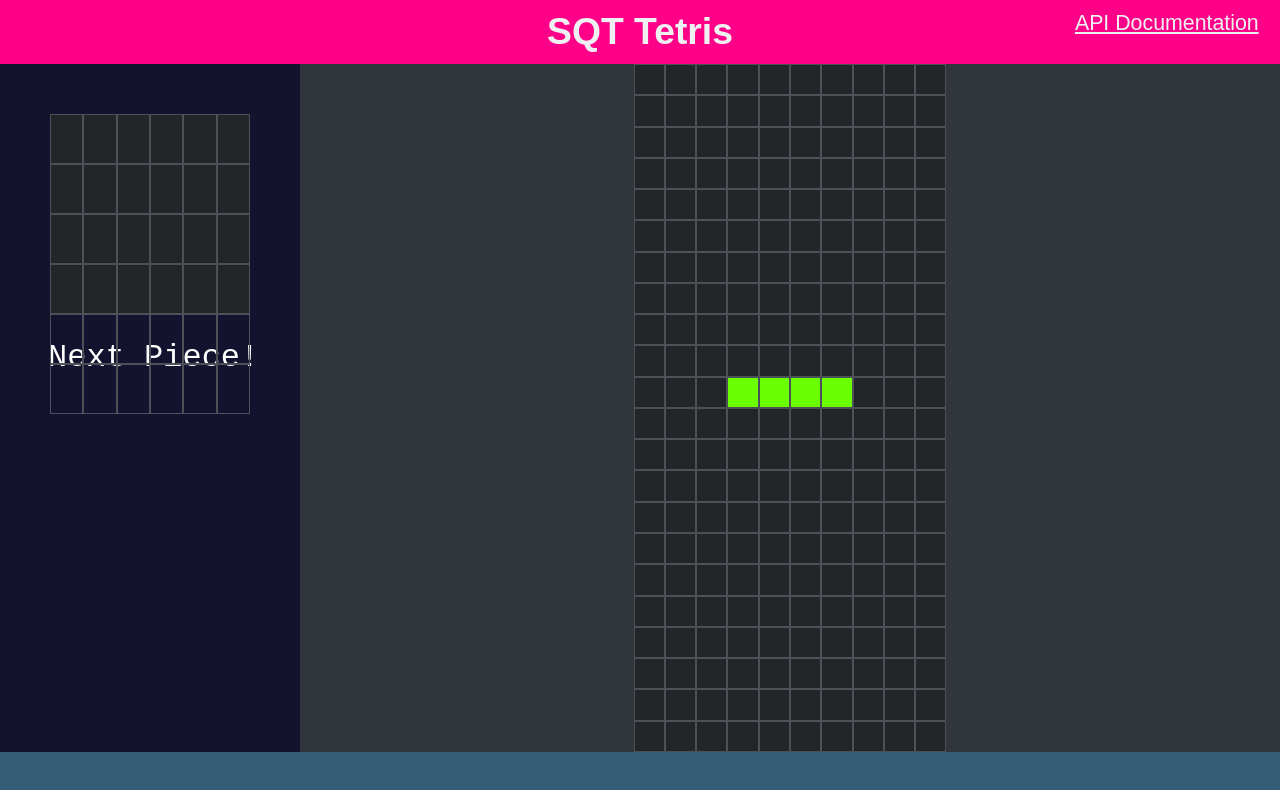
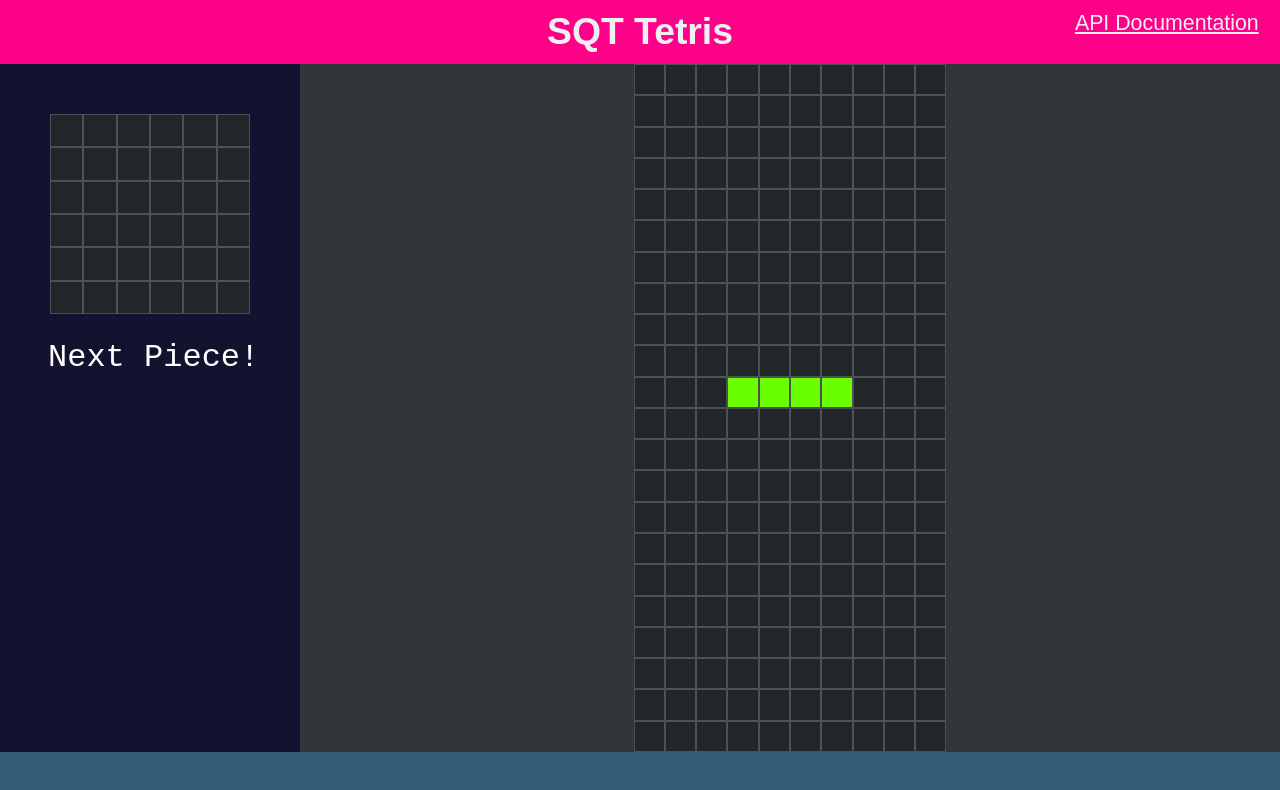
Before and after one commit to zubayrghufoor21/sqt, a website with bundled scripts: page web-app/browser/index.html in a window 1280 px wide. Built offline with nearby package versions, Linux system fonts and the light colour scheme.

Commit message:
Update default.css

```diff
--- a/web-app/browser/default.css
+++ b/web-app/browser/default.css
@@ -167,7 +167,7 @@ footer
 
 .minirow
 {
-    height: calc(100% / 4);
+    height: calc(100% / 6);
     margin: auto;
     padding: 0;
     margin: 0;
```
